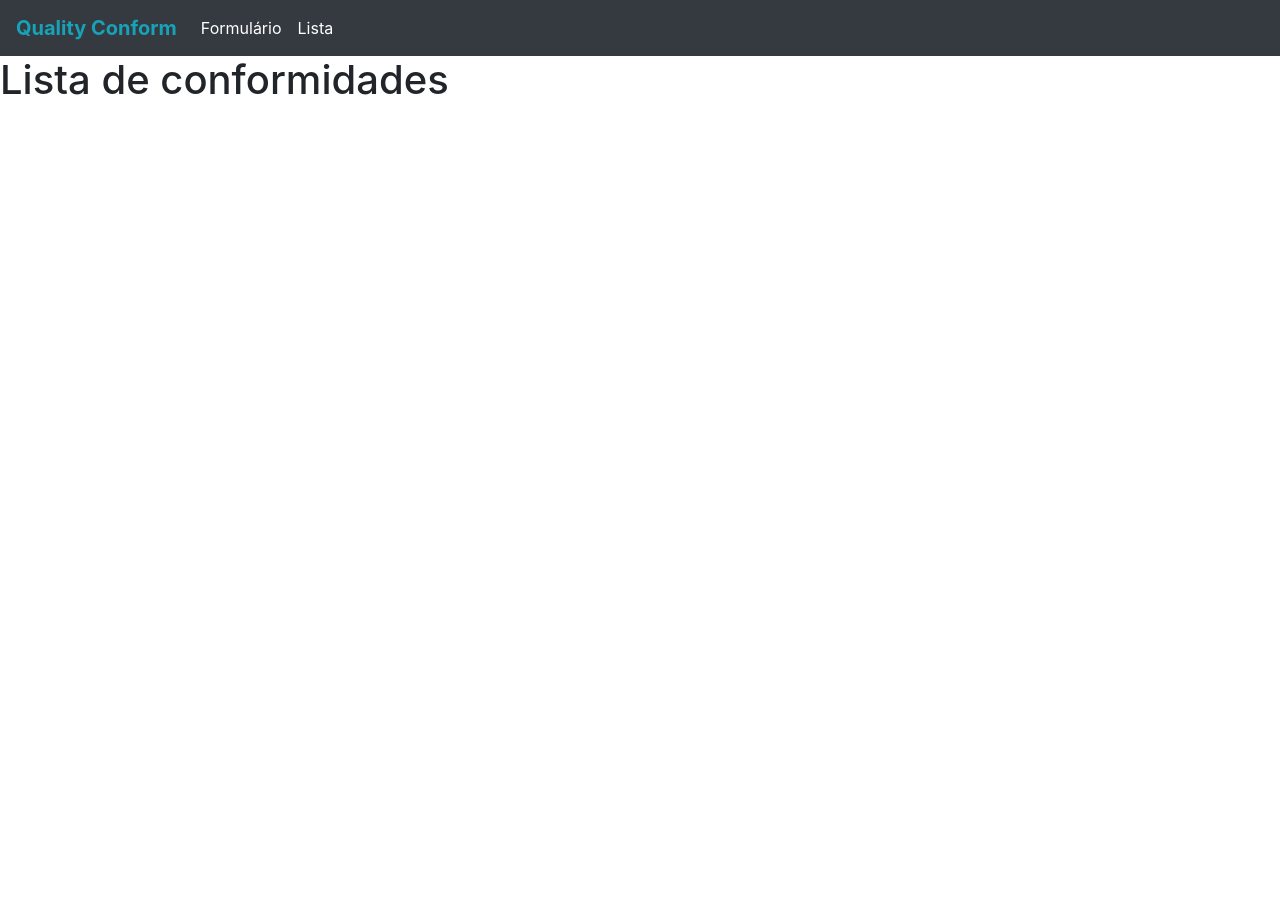
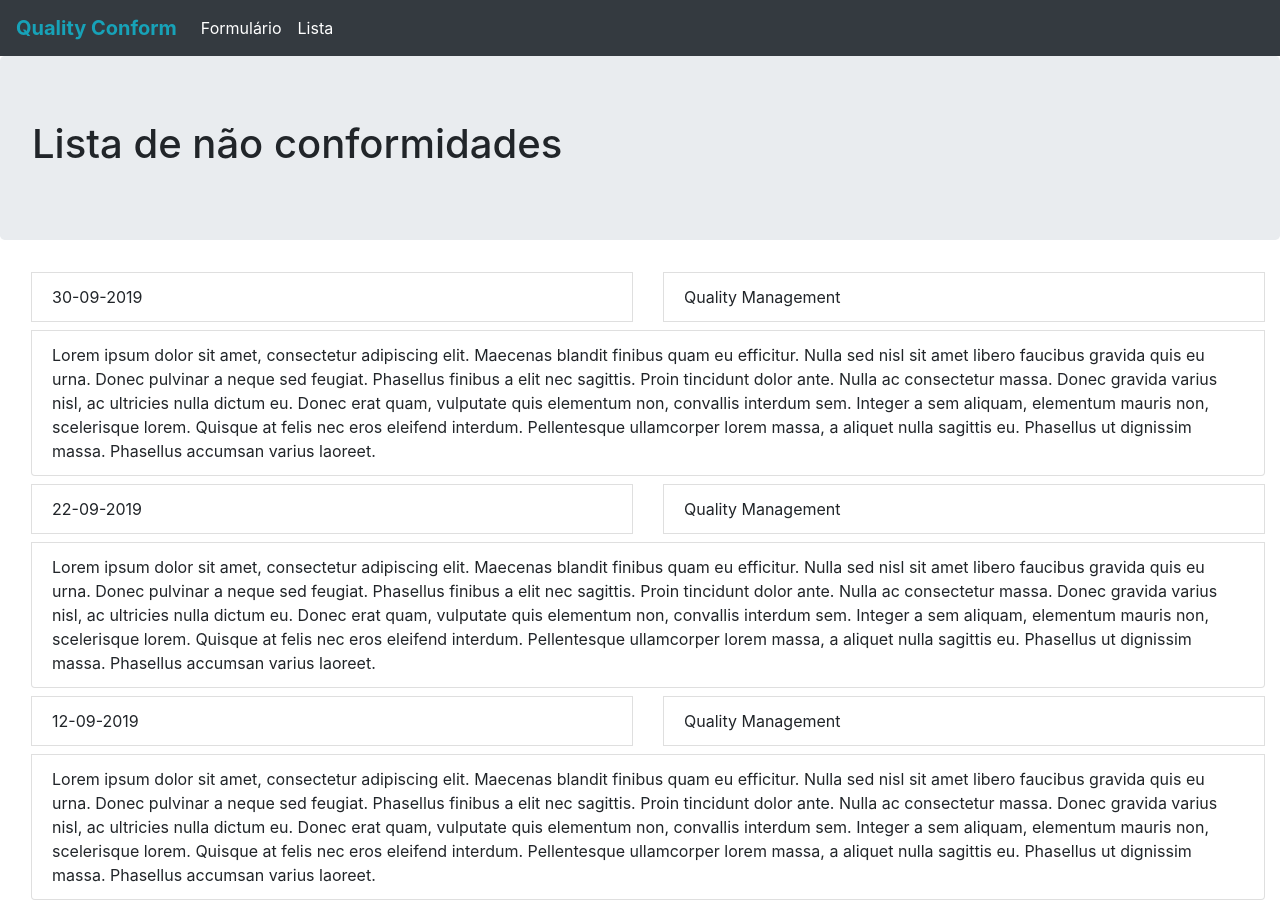
Before and after one commit to zakzc/qualyconform, a React (Create React App) app: page /listConform in a window 1280 px wide. Before the commit the page ends 800 px from the top, so only its background shows below. Built offline with nearby package versions, Linux system fonts and the light colour scheme.

Commit message:
Develops scaffold further with list of non-conformities

```diff
--- /dev/null
+++ b/src/app/baseData/testList.json
@@ -0,0 +1,48 @@
+{
+  "departments": [
+    { "id": 1, "name": "Quality" },
+    { "id": 2, "name": "Management" },
+    { "id": 3, "name": "Sales" }
+  ],
+  "corrective-actions": [
+    {
+      "id": 1,
+      "what-to-do": "Solve the problem",
+      "why-to-do-it": "Because it hurts our company",
+      "how-to-do-it": "Send an letter to anvisa",
+      "where-to-do-it": "On the company",
+      "until-when": "12-12-2019"
+    },
+    {
+      "id": 2,
+      "what-to-do": "Solve the problem",
+      "why-to-do-it": "Because it hurts our company",
+      "how-to-do-it": "Send an letter to anvisa",
+      "where-to-do-it": "On the company",
+      "until-when": "12-12-2019"
+    }
+  ],
+  "non-conformities": [
+    {
+      "id": 1,
+      "description": "Lorem ipsum dolor sit amet, consectetur adipiscing elit. Maecenas blandit finibus quam eu efficitur. Nulla sed nisl sit amet libero faucibus gravida quis eu urna. Donec pulvinar a neque sed feugiat. Phasellus finibus a elit nec sagittis. Proin tincidunt dolor ante. Nulla ac consectetur massa. Donec gravida varius nisl, ac ultricies nulla dictum eu. Donec erat quam, vulputate quis elementum non, convallis interdum sem. Integer a sem aliquam, elementum mauris non, scelerisque lorem. Quisque at felis nec eros eleifend interdum. Pellentesque ullamcorper lorem massa, a aliquet nulla sagittis eu. Phasellus ut dignissim massa. Phasellus accumsan varius laoreet.",
+      "ocurrence-date": "12-09-2019",
+      "departments": [1, 2],
+      "corrective-actions": [1, 2]
+    },
+    {
+      "id": 2,
+      "description": "Lorem ipsum dolor sit amet, consectetur adipiscing elit. Maecenas blandit finibus quam eu efficitur. Nulla sed nisl sit amet libero faucibus gravida quis eu urna. Donec pulvinar a neque sed feugiat. Phasellus finibus a elit nec sagittis. Proin tincidunt dolor ante. Nulla ac consectetur massa. Donec gravida varius nisl, ac ultricies nulla dictum eu. Donec erat quam, vulputate quis elementum non, convallis interdum sem. Integer a sem aliquam, elementum mauris non, scelerisque lorem. Quisque at felis nec eros eleifend interdum. Pellentesque ullamcorper lorem massa, a aliquet nulla sagittis eu. Phasellus ut dignissim massa. Phasellus accumsan varius laoreet.",
+      "ocurrence-date": "22-09-2019",
+      "departments": [1, 2],
+      "corrective-actions": [1, 2]
+    },
+    {
+      "id": 3,
+      "description": "Lorem ipsum dolor sit amet, consectetur adipiscing elit. Maecenas blandit finibus quam eu efficitur. Nulla sed nisl sit amet libero faucibus gravida quis eu urna. Donec pulvinar a neque sed feugiat. Phasellus finibus a elit nec sagittis. Proin tincidunt dolor ante. Nulla ac consectetur massa. Donec gravida varius nisl, ac ultricies nulla dictum eu. Donec erat quam, vulputate quis elementum non, convallis interdum sem. Integer a sem aliquam, elementum mauris non, scelerisque lorem. Quisque at felis nec eros eleifend interdum. Pellentesque ullamcorper lorem massa, a aliquet nulla sagittis eu. Phasellus ut dignissim massa. Phasellus accumsan varius laoreet.",
+      "ocurrence-date": "30-09-2019",
+      "departments": [1, 2],
+      "corrective-actions": [1, 2]
+    }
+  ]
+}
--- a/src/app/components/listConform.js
+++ b/src/app/components/listConform.js
@@ -1,6 +1,47 @@
 import React from "react";
+// ui
+import Col from "react-bootstrap/Col";
+import Container from "react-bootstrap/Col";
+import Jumbotron from "react-bootstrap/Jumbotron";
+import ListGroup from "react-bootstrap/ListGroup";
+import Row from "react-bootstrap/Row";
+// base data
+import testList from "../baseData/testList.json";
 
 const ListConform = () => {
-  return <h1> Lista de conformidades </h1>;
+  const orderedTestList = testList["non-conformities"].sort((a, b) =>
+    a["ocurrence-date"] > b["ocurrence-date"] ? -1 : 1
+  );
+  console.log("t", orderedTestList);
+
+  return (
+    <>
+      <Jumbotron>
+        <h1> Lista de não conformidades </h1>
+      </Jumbotron>
+      <Container className="m-2">
+        {orderedTestList.map((c) => (
+          <ListGroup className="m-2">
+            <Row>
+              <Col>
+                <ListGroup.Item>{c["ocurrence-date"]}</ListGroup.Item>
+              </Col>
+              <Col>
+                <ListGroup.Item>
+                  {c["departments"].map((id) => {
+                    if (id === 1) return "Quality ";
+                    if (id === 2) return "Management ";
+                    if (id === 3) return "Sales ";
+                    return null;
+                  })}
+                </ListGroup.Item>
+              </Col>
+            </Row>
+            <ListGroup.Item className="mt-2">{c.description}</ListGroup.Item>
+          </ListGroup>
+        ))}
+      </Container>
+    </>
+  );
 };
 export default ListConform;
```
